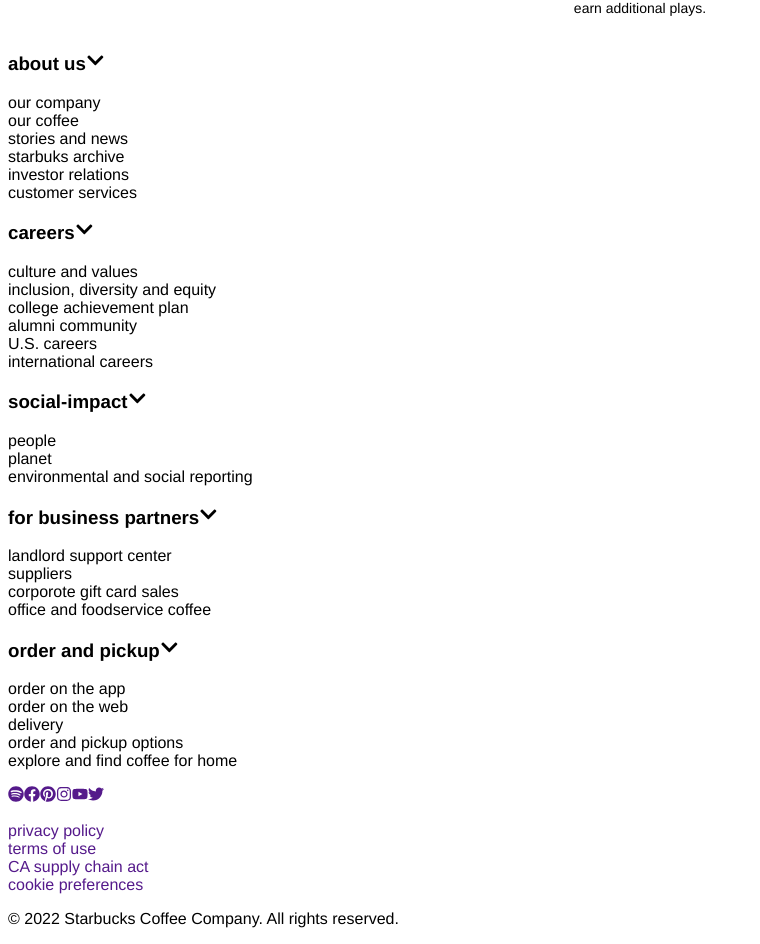
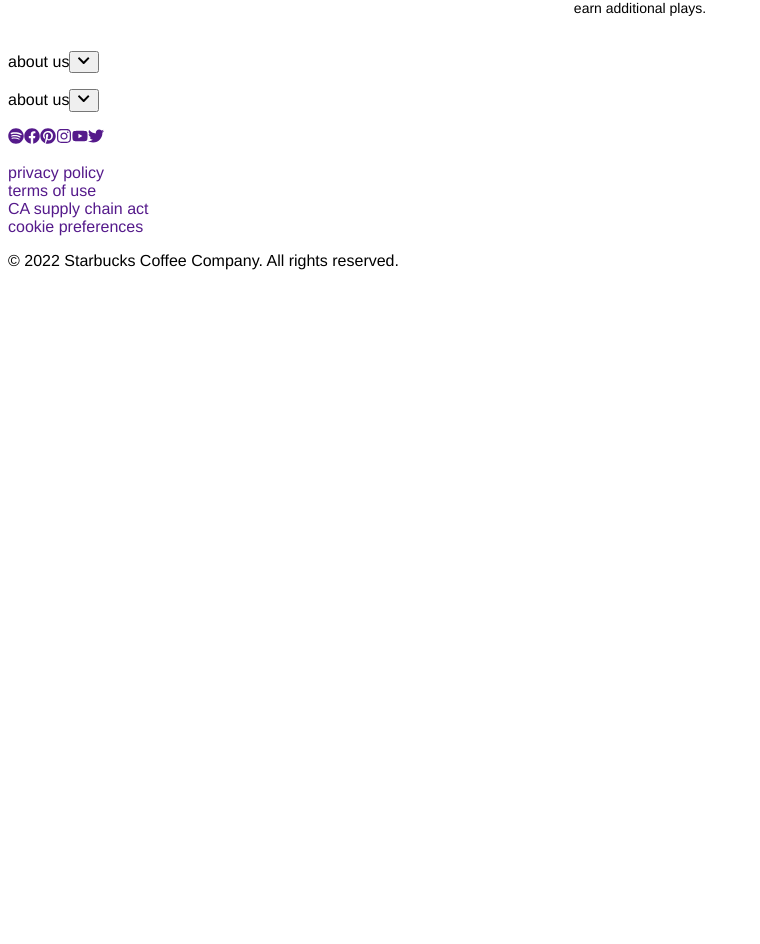
Before and after one commit to alperenmehmet/starbucks-clone, a React (Create React App) app: page / in a window 1280 px wide. Shown: the part 1431-2375 px from the top of the page, without its empty margins (0-760 px from the left). After the commit the page ends 1717 px from the top, so only its background shows below. Built offline with nearby package versions, Linux system fonts and the light colour scheme; the HTML template or start-up script is replaced by a standard one.

Commit message:
Footer refactored.

```diff
--- a/src/components/Footer.js
+++ b/src/components/Footer.js
@@ -1,131 +1,118 @@
 import {
   FaChevronDown,
+  FaChevronUp,
   FaSpotify,
   FaFacebook,
   FaPinterest,
   FaInstagram,
   FaYoutube,
-  FaTwitter,
-} from 'react-icons/fa';
+  FaTwitter
+} from 'react-icons/fa'
+import { useState } from 'react'
+
+const footerLinks = [
+  {
+    id: 1,
+    title: 'about us',
+    links: [
+      'our company',
+      'our coffee',
+      'stories and news',
+      'starbucks archive',
+      'investor relations',
+      'customer services'
+    ]
+  },
+  {
+    id: 2,
+    title: 'about us',
+    links: [
+      'our company',
+      'our coffee',
+      'stories and news',
+      'starbucks archive',
+      'investor relations',
+      'customer services'
+    ]
+  }
+]
+
+const Accordion = () => {
+  const [showLinks, setShowLinks] = useState(false)
+
+  return (
+    <div>
+      <div>
+        about us
+        <button onClick={() => setShowLinks(!showLinks)}>
+          {showLinks ? <FaChevronUp /> : <FaChevronDown />}
+        </button>
+      </div>
+      <ul>
+        {showLinks && (
+          <div>
+            <li>our company</li>
+            <li>our coffee</li>
+            <li>stories and news</li>
+            <li>starbucks archive</li>
+            <li>investor relations</li>
+            <li>customer services</li>
+          </div>
+        )}
+      </ul>
+    </div>
+  )
+}
 
 const Footer = () => {
   return (
-    <div className='footer'>
-      <div className='about-us'>
-        <h3>
-          about us
-          <span>
-            <FaChevronDown />
-          </span>
-        </h3>
-        <ul>
-          <li>our company</li>
-          <li>our coffee</li>
-          <li>stories and news</li>
-          <li>starbuks archive</li>
-          <li>investor relations</li>
-          <li>customer services</li>
-        </ul>
+    <div className="footer">
+      <div className="">
+        {footerLinks.map((item) => {
+          return <Accordion {...item} key={item.id} />
+        })}
       </div>
-      <div className='careers'>
-        <h3>
-          careers
-          <span>
-            <FaChevronDown />
-          </span>
-        </h3>
-        <ul>
-          <li>culture and values</li>
-          <li>inclusion, diversity and equity</li>
-          <li>college achievement plan</li>
-          <li>alumni community</li>
-          <li>U.S. careers</li>
-          <li>international careers</li>
-        </ul>
-      </div>
-      <div className='social-impact'>
-        <h3>
-          social-impact
-          <span>
-            <FaChevronDown />
-          </span>
-        </h3>
-        <ul>
-          <li>people</li>
-          <li>planet</li>
-          <li>environmental and social reporting</li>
-        </ul>
-      </div>
-      <div className='for-business-partners'>
-        <h3>
-          for business partners
-          <span>
-            <FaChevronDown />
-          </span>
-        </h3>
-        <ul>
-          <li>landlord support center</li>
-          <li>suppliers</li>
-          <li>corporote gift card sales</li>
-          <li>office and foodservice coffee</li>
-        </ul>
-      </div>
-      <div className='order-and-pickup'>
-        <h3>
-          order and pickup
-          <span>
-            <FaChevronDown />
-          </span>
-        </h3>
-        <ul>
-          <li>order on the app</li>
-          <li>order on the web</li>
-          <li>delivery</li>
-          <li>order and pickup options</li>
-          <li>explore and find coffee for home</li>
-        </ul>
-      </div>
-      <div className='footer-icons'>
-        <a href=''>
+      <div className="footer-icons">
+        <a href="">
           <FaSpotify />
         </a>
-        <a href=''>
+        <a href="">
           <FaFacebook />
         </a>
-        <a href=''>
+        <a href="">
           <FaPinterest />
         </a>
-        <a href=''>
+        <a href="">
           <FaInstagram />
         </a>
-        <a href=''>
+        <a href="">
           <FaYoutube />
         </a>
-        <a href=''>
+        <a href="">
           <FaTwitter />
         </a>
       </div>
-      <div className='company-info'>
+      <div className="company-info">
         <ul>
           <li>
-            <a href=''>privacy policy</a>
+            <a href="">privacy policy</a>
           </li>
           <li>
-            <a href=''>terms of use</a>
+            <a href="">terms of use</a>
           </li>
           <li>
-            <a href=''>CA supply chain act</a>
+            <a href="">CA supply chain act</a>
           </li>
           <li>
-            <a href=''>cookie preferences</a>
+            <a href="">cookie preferences</a>
           </li>
         </ul>
       </div>
-      <div className='rights-year'>
+      <div className="rights-year">
         <p>© 2022 Starbucks Coffee Company. All rights reserved.</p>
       </div>
     </div>
-  );
-};
+  )
+}
 
-export default Footer;
+export default Footer
--- a/src/components/Navbar.js
+++ b/src/components/Navbar.js
@@ -0,0 +1,5 @@
+const Navbar = () => {
+  return <div className="navbar">navbar</div>
+}
+
+export default Navbar
```
Also changed, not shown: src/index.css (line endings or trailing spaces).
